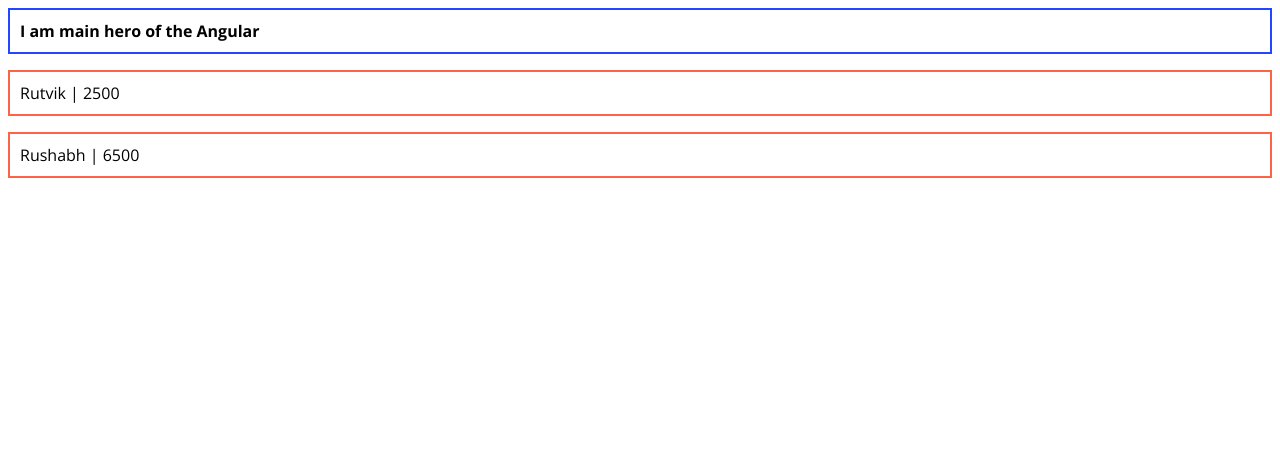
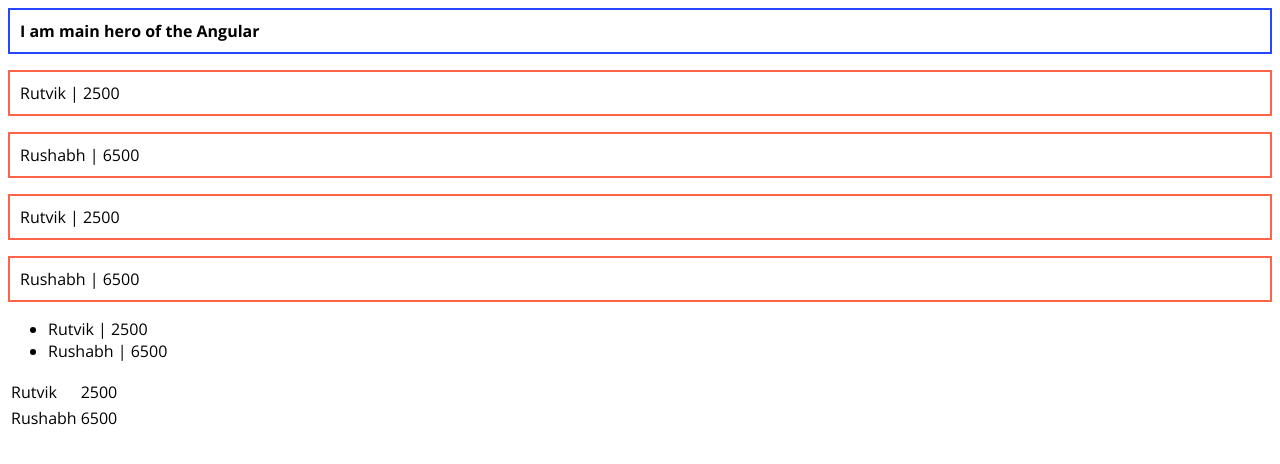
Before and after one commit to Haresh-thumar/Learn-Tutorials-in-Angular-13, an Angular app: page / in a window 1280 px wide. Shown: the top 464 px of the page. Built offline with nearby package versions, Linux system fonts and the light colour scheme.

Commit message:
complete ng-container topic

```diff
--- a/src/app/ng-container/ng-container.component.html
+++ b/src/app/ng-container/ng-container.component.html
@@ -1,3 +1,4 @@
+<!--================================== Example-1 =============================-->
 <div>
   <b>I am main hero of the Angular</b>
 </div>
@@ -7,3 +8,32 @@
     {{client.name}} | {{client.money}}
   </p>
 </ng-container>
+
+<!---angular conversion in ng-template--->
+<ng-template ngFor let-client [ngForOf]="clients">
+  <ng-container>
+    <ng-template [ngIf]="client.paid">
+      <p>{{client.name}} | {{client.money}}</p>
+    </ng-template>
+  </ng-container>
+</ng-template>
+
+
+
+<!--================================== Example-2 (using ul) =============================-->
+<ul>
+  <ng-container *ngFor="let client of clients">
+    <li *ngIf="client.paid"> {{client.name}} | {{client.money}} </li>
+  </ng-container>
+</ul>
+
+
+<!--================================== Example-3 (using table) =============================-->
+<table>
+  <ng-container *ngFor="let client of clients">
+    <tr *ngIf="client.paid">
+      <td> {{client.name}} </td>
+      <td> {{client.money}} </td>
+    </tr>
+  </ng-container>
+</table>
```
